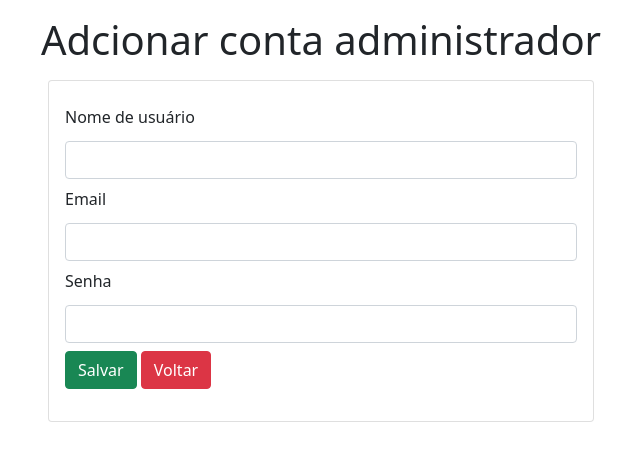
After one commit to Thulio-FM-Carvalho/user-managment-system, a Flask app: page /admin/create_account in a window 1280 px wide. The commit adds this page. Shown: the top 461 px of the page, without its empty margins (319-959 px from the left). Run offline with Flask 3, Linux system fonts and the light colour scheme.

Commit message:
Implementado funcionalidade na área administrativa de inserção e exclusão de um administrador, e exclusão de um usuário Adicionado template de criação de conta de administrador, e aplicado ajustes de representação de alguns dados Aplicado configuração inicial de identificação de um usuário aprovado e desaprovado

```diff
--- a/admin_routes.py
+++ b/admin_routes.py
@@ -1,9 +1,15 @@
 from flask import render_template, request, session, flash, redirect, url_for
-from flask_bcrypt import check_password_hash
+from flask_bcrypt import check_password_hash, generate_password_hash
 
 from helpers import FormLogin, FormUsuario, FormAdmin
 from main import app, db
 from models import Admins, Usuarios
+
+
+@app.route('/admin/create_account', methods=['GET'])
+def admin_create_account():
+    form = FormAdmin()
+    return render_template('admin/admin_create_account.html', form=form)
 
 
 @app.route('/admin/login', methods=['GET'])
@@ -107,7 +113,61 @@ def edit_admin(id):
     username = admin.username
     email = admin.email
 
+    session['admin_logado'] = username
+
     return render_template("admin/edit_admin_profile.html", form=form, id=id, username=username, email=email)
+
+
+@app.route('/admin/delete_admin/<int:id>')
+def delete_admin(id):
+    total_admins = Admins().query.count()
+    if total_admins > 1:
+
+        Admins().query.filter_by(id=id).delete()
+
+        if session['admin_id'] == id:
+            flash('Excluído com sucesso!', 'success')
+            session['admin_logado'] = None
+            session['admin_id'] = None
+            db.session.commit()
+            return redirect('/')
+        else:
+            flash('Excluído com sucesso!', 'success')
+            db.session.commit()
+
+            return redirect('/admin/get_all_admins')
+    else:
+        flash('Não é possível excluir. É necessário que tenha ao menos 1 administrador.', 'danger')
+        return redirect('/admin/get_all_admins')
+
+
+@app.route('/admin/delete_user/<int:id>')
+def delete_user(id):
+    flash('Usuário excluído com sucesso!', 'success')
+    Usuarios().query.filter_by(id=id).delete()
+    db.session.commit()
+    return redirect('/admin/get_all_user')
+
+
+@app.route('/add_admin', methods=['POST'])
+def add_admin():
+    form = FormAdmin(request.form)
+
+    username = form.username.data
+    email = form.email.data
+    password = form.password.data
+
+    admin = Admins().query.filter_by(email=email).first()
+    if admin:
+        flash('Endereço de email já associado a uma conta.', 'warning')
+        return redirect(url_for('admin_create_account'))
+    else:
+        hash_password = generate_password_hash(password).decode('utf-8')
+        admin = Admins(username=username, email=email, password=hash_password)
+        db.session.add(admin)
+        db.session.commit()
+        flash("Administrador cadastrado.", 'success')
+        return redirect('/admin/get_all_admins')
 
 
 @app.route('/update_admin', methods=["POST"])
@@ -143,6 +203,7 @@ def update_user():
         last_name = form.last_name.data
         username = form.username.data
         email = form.email.data
+        status = form.status.data
 
         id = request.form['id']
         user = Usuarios().query.filter_by(id=id).first()
@@ -150,6 +211,10 @@ def update_user():
         user.last_name = last_name
         user.username = username
         user.email = email
+        if status == "True":
+            user.status = 1
+        else:
+            user.status = 0
 
         db.session.add(user)
         db.session.commit()
--- a/helpers.py
+++ b/helpers.py
@@ -1,6 +1,8 @@
 from flask_wtf import FlaskForm
-from wtforms import StringField, validators, SubmitField, PasswordField
+from wtforms import StringField, validators, SubmitField, PasswordField, BooleanField, RadioField
 from wtforms.validators import DataRequired, Length, EqualTo
+from wtforms import widgets
+
 
 
 class FormChangePassword(FlaskForm):
@@ -23,10 +25,13 @@ class FormUsuario(FlaskForm):
     username = StringField('Nome de usuário', [validators.data_required(), validators.length(min=1, max=50)])
     email = StringField('Email', [validators.data_required(), validators.length(min=1, max=50)])
     password = PasswordField('Senha', [validators.data_required(), validators.length(min=1, max=255)])
+    status = RadioField('Status', choices=[(True, 'Aprovado'), (False, 'Desaprovado')],
+                        widget=widgets.TableWidget(with_table_tag=True))
     login = SubmitField('Salvar')
 
 
 class FormAdmin(FlaskForm):
     username = StringField('Nome de usuário', [validators.data_required(), validators.length(min=1, max=50)])
     email = StringField('Email', [validators.data_required(), validators.length(min=1, max=50)])
+    password = PasswordField('Senha', [validators.data_required(), validators.length(min=1, max=255)])
     login = SubmitField('Salvar')
--- /dev/null
+++ b/templates/admin/admin_create_account.html
@@ -0,0 +1,43 @@
+
+{% block content %}
+<link href="https://cdn.jsdelivr.net/npm/bootstrap@5.1.3/dist/css/bootstrap.min.css" rel="stylesheet">
+<div class="container">
+    <h1 class="text-center my-3">
+        Adcionar conta administrador
+    </h1>
+    <div class="row d-flex justify-content-center">
+        <div class="col-xl-6 col-lg-6 col-md-6 col-sm-12">
+            {% with messages=get_flashed_messages(with_categories=true) %}
+            {% if messages %}
+            {% for category,message in messages %}
+            <div class="alert alert-{{category}}">
+                <strong>{{message}}</strong>
+            </div>
+            {% endfor %}
+            {% endif %}
+            {% endwith %}
+            <div class="card">
+                <div class="card-body">
+                    <form action="{{ url_for('add_admin') }}" method="POST">
+                        {{ form.csrf_token() }}
+                        <div class="my-2">
+                            {{ form.username.label(class="form-label") }}
+                            {{ form.username(class="form-control my-1") }}
+                        </div>
+                        <div class="my-2">
+                            {{ form.email.label(class="form-label") }}
+                            {{ form.email(class="form-control my-1") }}
+                        </div>
+                        <div class="my-2">
+                            {{ form.password.label(class="form-label") }}
+                            {{ form.password(class="form-control my-1") }}
+                        </div>
+                            {{ form.login(class="btn btn-success") }}
+                            <a class="btn btn-danger" href="{{ url_for('get_all_admins') }}">Voltar</a>
+                    </form>
+                </div>
+            </div>
+        </div>
+    </div>
+</div>
+{% endblock content %}
--- a/templates/admin/all_aproved_users.html
+++ b/templates/admin/all_aproved_users.html
@@ -147,6 +147,7 @@ table.table td i {
                     <th style="width: 22%;">Sobrenome</th>
                     <th>Nome de Usuário</th>
                     <th>Email</th>
+                    <th>Status</th>
                     <th>Ações</th>
                 </tr>
                 </thead>
@@ -158,9 +159,9 @@ table.table td i {
                         <td>{{user.last_name}}</td>
                         <td>{{user.username}}</td>
                         <td>{{user.email}}</td>
+                        <td>{{user.status}}</td>
                         <td>
-                            <a href="#" class="edit" title="Edit" data-toggle="tooltip"><i
-                                    class="material-icons">&#xE254;</i></a>
+                            <a href="#" class="edit" title="Edit" data-toggle="tooltip"><i class="material-icons">&#xE254;</i></a>
                             <a href="#" class="delete" title="Delete" data-toggle="tooltip"><i class="material-icons">&#xE872;</i></a>
                         </td>
                     </tr>
--- a/templates/admin/all_unapproved_users.html
+++ b/templates/admin/all_unapproved_users.html
@@ -147,6 +147,7 @@ table.table td i {
                     <th style="width: 22%;">Sobrenome</th>
                     <th>Nome de Usuário</th>
                     <th>Email</th>
+                    <th>Status</th>
                     <th>Ações</th>
                 </tr>
                 </thead>
@@ -158,9 +159,9 @@ table.table td i {
                         <td>{{user.last_name}}</td>
                         <td>{{user.username}}</td>
                         <td>{{user.email}}</td>
+                        <td>{{user.status}}</td>
                         <td>
-                            <a href="#" class="edit" title="Edit" data-toggle="tooltip"><i
-                                    class="material-icons">&#xE254;</i></a>
+                            <a href="#" class="edit" title="Edit" data-toggle="tooltip"><i class="material-icons">&#xE254;</i></a>
                             <a href="#" class="delete" title="Delete" data-toggle="tooltip"><i class="material-icons">&#xE872;</i></a>
                         </td>
                     </tr>
--- a/templates/admin/edit_user_profile.html
+++ b/templates/admin/edit_user_profile.html
@@ -44,6 +44,10 @@
                                     {{ form.email.label(class="labels") }}
                                     {{ form.email(class="form-control") }}
                                 </div>
+                                <div class="col-md-12">
+                                    {{ form.status.label(class="labels") }}
+                                    {{ form.status() }}
+                                </div>
                                 <div class="mt-5 text-center">
                                     {{ form.login(class="btn btn-primary") }}
                                     <a class="btn btn-primary" href="{{ url_for('get_all_user') }}">Voltar</a>
--- a/templates/admin/navbar.html
+++ b/templates/admin/navbar.html
@@ -204,9 +204,9 @@ body {
                     {{ session.admin_logado }} <b class="caret"></b></a>
                 <div class="dropdown-menu">
                     <a href="{{url_for('admin_profile')}}" class="dropdown-item"><i class="fa fa-user-o"></i>
-                        Profile</a>
-                    <a href="#" class="dropdown-item"><i class="fa fa-calendar-o"></i> Calendar</a>
-                    <a href="#" class="dropdown-item"><i class="fa fa-sliders"></i> Settings</a>
+                        Perfil</a>
+                    <a href="#" class="dropdown-item"><i class="fa fa-calendar-o"></i> Calendário</a>
+                    <a href="#" class="dropdown-item"><i class="fa fa-sliders"></i> Configurações</a>
                     <div class="divider dropdown-divider"></div>
                     <a href="{{url_for('admin_logout')}}" class="dropdown-item"><i class="material-icons">&#xE8AC;</i>
                         Logout</a>
```
Also changed, not shown: templates/admin/all_admins.html (+14 -4 lines), templates/admin/all_user.html (+13 -4 lines), templates/index.html (+9 -0 lines).
